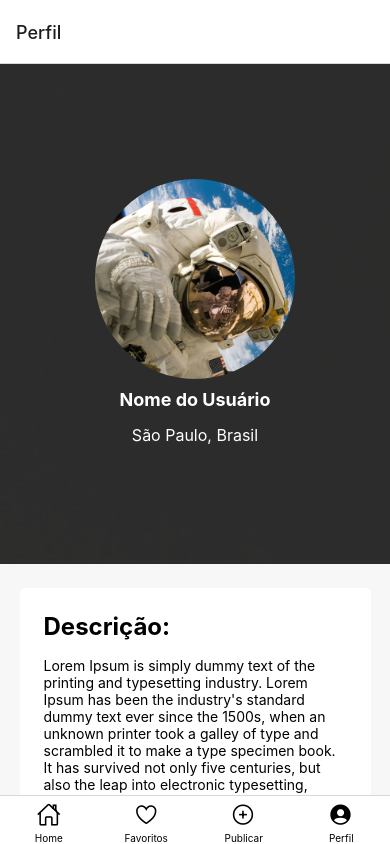
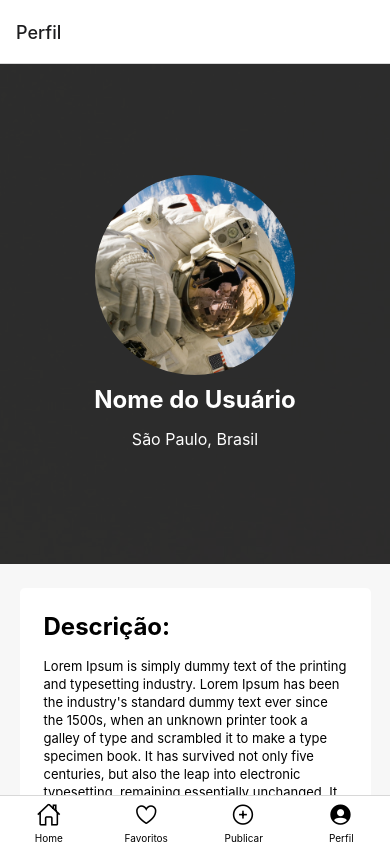
Before and after one commit to R0drigo-Pedroso/Projeto-Fala-no-Mic, a React Native app: screen /Perfil in a window 390 px wide. Built offline with nearby package versions, Linux system fonts and the light colour scheme.

Commit message:
reajustes na page de perfil

```diff
--- a/src/screens/Perfil.js
+++ b/src/screens/Perfil.js
@@ -110,7 +110,7 @@ const estilos = StyleSheet.create({
   },
   usuario: {
     color: "white",
-    fontSize: 18,
+    fontSize: 24,
     marginVertical: 10,
     fontWeight: "bold",
   },
@@ -139,6 +139,8 @@ const estilos = StyleSheet.create({
   },
   texto: {
     padding: 8,
+    fontSize: 13,
+    lineHeight: 18
   },
   backgroundCard: {
     alignItems: "center",
@@ -154,5 +156,6 @@ const estilos = StyleSheet.create({
   },
   textIcon: {
     marginVertical: 8,
+    fontSize: 13
   },
 });
```
